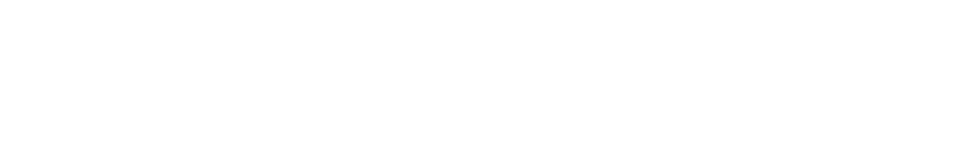
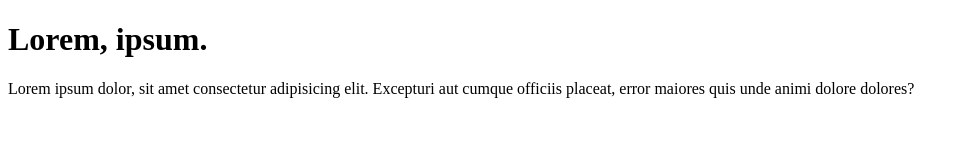
Before and after one commit to rodrigomc1/test, a plain HTML site: page index.html in a window 1280 px wide. Shown: the whole page, without its empty margins (0-969 px from the left). Drawn offline with Linux system fonts and the light colour scheme.

Commit message:
Add h1 p

```diff
--- a/index.html
+++ b/index.html
@@ -7,6 +7,7 @@
     <title>Test</title>
 </head>
 <body>
-
+    <h1>Lorem, ipsum.</h1>
+    <p>Lorem ipsum dolor, sit amet consectetur adipisicing elit. Excepturi aut cumque officiis placeat, error maiores quis unde animi dolore dolores?</p>
 </body>
 </html>
```
